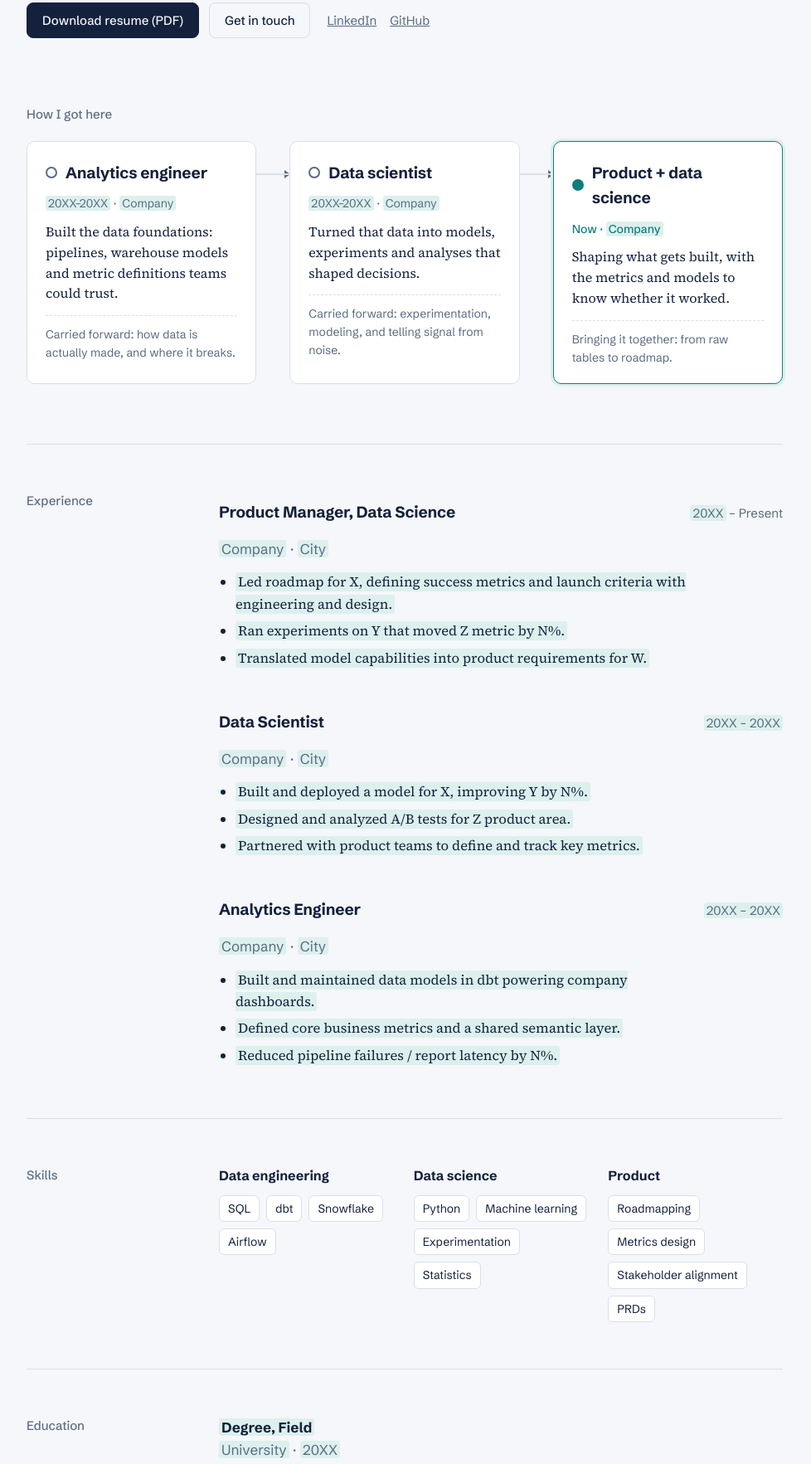
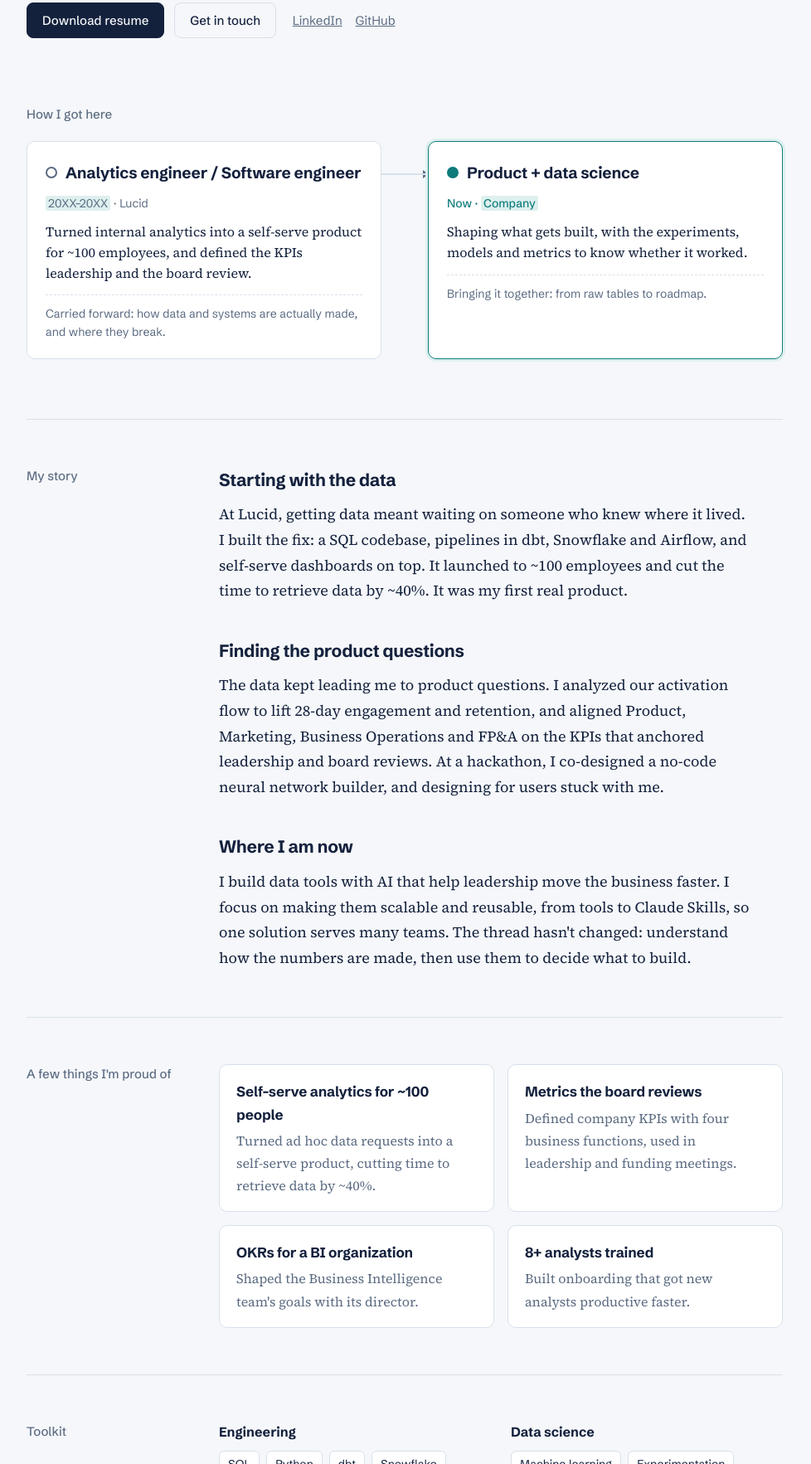
Before and after one commit to pdhami2/pdhami2.github.io, a plain HTML site: page index.html in a window 1280 px wide. Shown: the part 636-2401 px from the top of the page at 83% size, without its empty margins (152-1130 px from the left). Drawn offline with Linux system fonts and the light colour scheme.

Commit message:
Add files via upload

```diff
--- a/index.html
+++ b/index.html
@@ -3,11 +3,11 @@
 <head>
 <meta charset="utf-8">
 <meta name="viewport" content="width=device-width, initial-scale=1">
-<title>Your Name · Data Science & Product</title>
-<meta name="description" content="Analytics engineer turned data scientist, now working at the intersection of product management and data science.">
+<title>Your Name · About me</title>
+<meta name="description" content="Analytics and software engineer, now working at the intersection of product management and data science.">
 <link rel="preconnect" href="https://fonts.googleapis.com">
 <link rel="preconnect" href="https://fonts.gstatic.com" crossorigin>
-<link href="https://fonts.googleapis.com/css2?family=Schibsted+Grotesk:wght@400;500;700&family=Source+Serif+4:opsz,wght@8..60,400;8..60,500&display=swap" rel="stylesheet">
+<link href="https://fonts.googleapis.com/css2?family=Schibsted+Grotesk:wght@400;500;700&family=Source+Serif+4:ital,opsz,wght@0,8..60,400;0,8..60,500;1,8..60,400&display=swap" rel="stylesheet">
 <style>
 :root{
   --paper:#F5F7FA;
@@ -44,7 +44,7 @@ header.nav{position:sticky;top:0;z-index:10;background:color-mix(in srgb,var(--p
 /* intro */
 .intro{padding:80px 0 56px}
 .intro h1{font-size:clamp(38px,6vw,60px);line-height:1.05;letter-spacing:-.025em;margin:0 0 20px;font-weight:700;max-width:14ch}
-.intro .lede{font-family:var(--serif);font-size:20px;line-height:1.65;color:var(--ink);max-width:60ch;margin:0 0 28px}
+.intro .lede{font-family:var(--serif);font-size:20px;line-height:1.65;max-width:60ch;margin:0 0 28px}
 .actions{display:flex;flex-wrap:wrap;gap:12px;align-items:center}
 .btn{font:500 15px var(--sans);padding:11px 18px;border-radius:8px;border:1px solid var(--ink);background:var(--ink);color:var(--paper);cursor:pointer;text-decoration:none}
 .btn.ghost{background:transparent;color:var(--ink);border-color:var(--rule)}
@@ -52,39 +52,47 @@ header.nav{position:sticky;top:0;z-index:10;background:color-mix(in srgb,var(--p
 .contact-inline{display:flex;gap:16px;margin-left:8px;font-size:15px}
 .contact-inline a{color:var(--muted)}
 
-/* career lineage: the signature element */
+/* section labels */
+.label{font-size:15px;font-weight:500;color:var(--muted);margin:0 0 20px}
+
+/* career lineage */
 .arc{padding:24px 0 72px}
-.arc h2,.section h2{font-size:15px;font-weight:500;color:var(--muted);margin:0 0 20px}
-.lineage{display:grid;grid-template-columns:repeat(3,1fr);gap:40px;list-style:none;margin:0;padding:0;position:relative}
+.lineage{display:grid;grid-template-columns:repeat(2,1fr);gap:56px;list-style:none;margin:0;padding:0}
 .stage{position:relative;background:var(--card);border:1px solid var(--rule);border-radius:10px;padding:22px 22px 20px}
-.stage:not(:last-child)::after{content:"";position:absolute;top:38px;right:-41px;width:40px;height:2px;background:var(--rule)}
-.stage:not(:last-child)::before{content:"";position:absolute;top:34px;right:-42px;border:5px solid transparent;border-left:7px solid var(--muted);border-right:0}
+.stage:not(:last-child)::after{content:"";position:absolute;top:38px;right:-57px;width:56px;height:2px;background:var(--rule)}
+.stage:not(:last-child)::before{content:"";position:absolute;top:34px;right:-58px;border:5px solid transparent;border-left:7px solid var(--muted);border-right:0}
 .stage .node{display:flex;align-items:center;gap:10px;margin-bottom:12px}
 .stage .dot{width:14px;height:14px;border-radius:50%;border:2px solid var(--muted);background:var(--card);flex:none}
 .stage h3{margin:0;font-size:19px;letter-spacing:-.01em}
-.stage .when{font-family:var(--sans);font-size:14px;color:var(--muted);margin:0 0 10px}
+.stage .when{font-size:14px;color:var(--muted);margin:0 0 10px}
 .stage p{margin:0;font-family:var(--serif);font-size:16px;line-height:1.55}
-.stage .carry{font-family:var(--sans);margin-top:14px;padding-top:12px;border-top:1px dashed var(--rule);font-size:14px;color:var(--muted)}
+.stage p.when,.stage p.carry{font-family:var(--sans)}
+.stage .carry{margin-top:14px;padding-top:12px;border-top:1px dashed var(--rule);font-size:14px;color:var(--muted)}
 .stage.now{border-color:var(--accent);box-shadow:0 0 0 3px var(--accent-soft)}
 .stage.now .dot{border-color:var(--accent);background:var(--accent)}
 .stage.now .when{color:var(--accent);font-weight:500}
 
-/* resume sections */
+/* story */
 .section{padding:56px 0;border-top:1px solid var(--rule)}
 .section .grid{display:grid;grid-template-columns:200px 1fr;gap:32px}
-.job{display:grid;align-items:baseline;grid-template-columns:1fr auto;gap:2px 16px;padding:0 0 32px}
-.job:last-child{padding-bottom:0}
-.job h3{margin:0;font-size:19px;letter-spacing:-.01em}
-.job .org{color:var(--muted);margin:0}
-.job .dates{color:var(--muted);font-size:15px;white-space:nowrap;grid-row:1;grid-column:2}
-.job ul{grid-column:1/-1;margin:12px 0 0;padding-left:20px;font-family:var(--serif);font-size:16.5px;max-width:68ch}
-.job li{margin-bottom:6px}
-.skills{display:grid;grid-template-columns:repeat(3,1fr);gap:24px}
+.chapter{max-width:62ch;margin:0 0 40px}
+.chapter:last-child{margin-bottom:0}
+.chapter h3{font-size:21px;letter-spacing:-.015em;margin:0 0 10px}
+.chapter p{font-family:var(--serif);font-size:18px;line-height:1.7;margin:0 0 14px}
+.chapter p:last-child{margin-bottom:0}
+
+/* highlights */
+.highlights{display:grid;grid-template-columns:repeat(2,1fr);gap:16px;list-style:none;margin:0;padding:0}
+.highlights li{background:var(--card);border:1px solid var(--rule);border-radius:10px;padding:18px 20px}
+.highlights strong{display:block;font-size:17px;margin-bottom:4px;letter-spacing:-.01em}
+.highlights span{font-family:var(--serif);font-size:16px;color:var(--muted);line-height:1.55}
+
+/* toolkit */
+.skills{display:grid;grid-template-columns:repeat(2,1fr);gap:28px 24px}
 .skills h3{font-size:16px;margin:0 0 10px}
 .tags{display:flex;flex-wrap:wrap;gap:8px;list-style:none;margin:0;padding:0}
 .tags li{font-size:14px;padding:4px 10px;border-radius:6px;background:var(--card);border:1px solid var(--rule)}
-.edu p{margin:0}
-.edu .org{color:var(--muted)}
+
 footer{padding:48px 0 64px;border-top:1px solid var(--rule);color:var(--muted);font-size:15px}
 footer .wrap{display:flex;flex-wrap:wrap;gap:20px;justify-content:space-between}
 .ph{background:var(--accent-soft);border-radius:3px;padding:0 3px}
@@ -97,24 +105,10 @@ footer .wrap{display:flex;flex-wrap:wrap;gap:20px;justify-content:space-between}
   .lineage{grid-template-columns:1fr;gap:28px}
   .stage:not(:last-child)::after{top:auto;bottom:-29px;right:auto;left:28px;width:2px;height:28px}
   .stage:not(:last-child)::before{top:auto;bottom:-30px;right:auto;left:24px;border:5px solid transparent;border-top:7px solid var(--muted);border-bottom:0}
-  .section .grid{grid-template-columns:1fr;gap:12px}
-  .skills{grid-template-columns:1fr}
+  .section .grid{grid-template-columns:1fr;gap:4px}
+  .highlights,.skills{grid-template-columns:1fr}
+  .chapter p{font-size:17px}
   .contact-inline{margin-left:0;width:100%}
-}
-
-/* print = PDF resume */
-@media print{
-  :root{--paper:#fff;--card:#fff;--ink:#000;--muted:#444;--rule:#ccc;--accent:#000;--accent-soft:#fff}
-  body{font-size:11pt}
-  header.nav,.actions .btn,footer .site-only{display:none}
-  .intro{padding:0 0 12pt}
-  .intro h1{font-size:24pt;max-width:none}
-  .intro .lede{font-size:11pt}
-  .arc,.section{padding:12pt 0;break-inside:avoid-page}
-  .stage{box-shadow:none!important;padding:8pt}
-  .job{break-inside:avoid}
-  a{color:#000;text-decoration:none}
-  .ph{background:none;padding:0}
 }
 </style>
 </head>
@@ -126,7 +120,7 @@ footer .wrap{display:flex;flex-wrap:wrap;gap:20px;justify-content:space-between}
     <nav aria-label="Main">
       <ul>
         <li><a href="#top" aria-current="page">About</a></li>
-        <li><a href="#experience">Resume</a></li>
+        <li><a href="resume.pdf">Resume</a></li>
         <li><a href="/projects/">Projects<svg class="lock" viewBox="0 0 12 12" aria-label="Password protected"><rect x="2" y="5.5" width="8" height="5.5" rx="1" fill="currentColor"/><path d="M4 5.5V4a2 2 0 0 1 4 0v1.5" fill="none" stroke="currentColor" stroke-width="1.3"/></svg></a></li>
         <li class="hide-sm"><a href="#contact">Contact</a></li>
       </ul>
@@ -138,9 +132,9 @@ footer .wrap{display:flex;flex-wrap:wrap;gap:20px;justify-content:space-between}
 
   <section class="intro">
     <h1>Product decisions, built on data I understand end to end.</h1>
-    <p class="lede">I started as an analytics engineer, building the pipelines and models that teams relied on for their numbers. That foundation pulled me into data science, where I moved from making data reliable to making it predictive. Today I work where product management and data science meet: deciding what to build, and measuring whether it worked.</p>
+    <p class="lede">I started as an analytics and software engineer, building the pipelines, data models and systems that teams relied on. That foundation let me pivot quickly into building tools with AI. Today I work where product management, data science and AI meet: deciding what to build, and using data to measure whether it worked.</p>
     <div class="actions">
-      <button class="btn" type="button" onclick="window.print()">Download resume (PDF)</button>
+      <a class="btn" href="resume.pdf" download>Download resume</a>
       <a class="btn ghost" href="#contact">Get in touch</a>
       <span class="contact-inline">
         <a href="https://www.linkedin.com/in/your-handle">LinkedIn</a>
@@ -150,93 +144,75 @@ footer .wrap{display:flex;flex-wrap:wrap;gap:20px;justify-content:space-between}
   </section>
 
   <section class="arc" aria-labelledby="arc-h">
-    <h2 id="arc-h">How I got here</h2>
+    <h2 class="label" id="arc-h">How I got here</h2>
     <ol class="lineage">
       <li class="stage">
-        <div class="node"><span class="dot" aria-hidden="true"></span><h3>Analytics engineer</h3></div>
-        <p class="when"><span class="ph">20XX–20XX</span> · <span class="ph">Company</span></p>
-        <p>Built the data foundations: pipelines, warehouse models and metric definitions teams could trust.</p>
-        <p class="carry">Carried forward: how data is actually made, and where it breaks.</p>
-      </li>
-      <li class="stage">
-        <div class="node"><span class="dot" aria-hidden="true"></span><h3>Data scientist</h3></div>
-        <p class="when"><span class="ph">20XX–20XX</span> · <span class="ph">Company</span></p>
-        <p>Turned that data into models, experiments and analyses that shaped decisions.</p>
-        <p class="carry">Carried forward: experimentation, modeling, and telling signal from noise.</p>
+        <div class="node"><span class="dot" aria-hidden="true"></span><h3>Analytics engineer / Software engineer</h3></div>
+        <p class="when"><span class="ph">20XX–20XX</span> · Lucid</p>
+        <p>Turned internal analytics into a self-serve product for ~100 employees, and defined the KPIs leadership and the board review.</p>
+        <p class="carry">Carried forward: how data and systems are actually made, and where they break.</p>
       </li>
       <li class="stage now">
         <div class="node"><span class="dot" aria-hidden="true"></span><h3>Product + data science</h3></div>
         <p class="when">Now · <span class="ph">Company</span></p>
-        <p>Shaping what gets built, with the metrics and models to know whether it worked.</p>
+        <p>Shaping what gets built, with the experiments, models and metrics to know whether it worked.</p>
         <p class="carry">Bringing it together: from raw tables to roadmap.</p>
       </li>
     </ol>
   </section>
 
-  <section class="section" id="experience" aria-labelledby="exp-h">
+  <section class="section" aria-labelledby="story-h">
     <div class="grid">
-      <h2 id="exp-h">Experience</h2>
+      <h2 class="label" id="story-h">My story</h2>
       <div>
-        <article class="job">
-          <h3>Product Manager, Data Science</h3>
-          <p class="dates"><span class="ph">20XX</span> – Present</p>
-          <p class="org"><span class="ph">Company</span> · <span class="ph">City</span></p>
-          <ul>
-            <li><span class="ph">Led roadmap for X, defining success metrics and launch criteria with engineering and design.</span></li>
-            <li><span class="ph">Ran experiments on Y that moved Z metric by N%.</span></li>
-            <li><span class="ph">Translated model capabilities into product requirements for W.</span></li>
-          </ul>
+        <article class="chapter">
+          <h3>Starting with the data</h3>
+          <p>At Lucid, getting data meant waiting on someone who knew where it lived. I built the fix: a SQL codebase, pipelines in dbt, Snowflake and Airflow, and self-serve dashboards on top. It launched to ~100 employees and cut the time to retrieve data by ~40%. It was my first real product.</p>
         </article>
-        <article class="job">
-          <h3>Data Scientist</h3>
-          <p class="dates"><span class="ph">20XX – 20XX</span></p>
-          <p class="org"><span class="ph">Company</span> · <span class="ph">City</span></p>
-          <ul>
-            <li><span class="ph">Built and deployed a model for X, improving Y by N%.</span></li>
-            <li><span class="ph">Designed and analyzed A/B tests for Z product area.</span></li>
-            <li><span class="ph">Partnered with product teams to define and track key metrics.</span></li>
-          </ul>
+        <article class="chapter">
+          <h3>Finding the product questions</h3>
+          <p>The data kept leading me to product questions. I analyzed our activation flow to lift 28-day engagement and retention, and aligned Product, Marketing, Business Operations and FP&amp;A on the KPIs that anchored leadership and board reviews. At a hackathon, I co-designed a no-code neural network builder, and designing for users stuck with me.</p>
         </article>
-        <article class="job">
-          <h3>Analytics Engineer</h3>
-          <p class="dates"><span class="ph">20XX – 20XX</span></p>
-          <p class="org"><span class="ph">Company</span> · <span class="ph">City</span></p>
-          <ul>
-            <li><span class="ph">Built and maintained data models in dbt powering company dashboards.</span></li>
-            <li><span class="ph">Defined core business metrics and a shared semantic layer.</span></li>
-            <li><span class="ph">Reduced pipeline failures / report latency by N%.</span></li>
-          </ul>
+        <article class="chapter">
+          <h3>Where I am now</h3>
+          <p>I build data tools with AI that help leadership move the business faster. I focus on making them scalable and reusable, from tools to Claude Skills, so one solution serves many teams. The thread hasn't changed: understand how the numbers are made, then use them to decide what to build.</p>
         </article>
       </div>
     </div>
   </section>
 
+  <section class="section" aria-labelledby="hl-h">
+    <div class="grid">
+      <h2 class="label" id="hl-h">A few things I'm proud of</h2>
+      <ul class="highlights">
+        <li><strong>Self-serve analytics for ~100 people</strong><span>Turned ad hoc data requests into a self-serve product, cutting time to retrieve data by ~40%.</span></li>
+        <li><strong>Metrics the board reviews</strong><span>Defined company KPIs with four business functions, used in leadership and funding meetings.</span></li>
+        <li><strong>OKRs for a BI organization</strong><span>Shaped the Business Intelligence team's goals with its director.</span></li>
+        <li><strong>8+ analysts trained</strong><span>Built onboarding that got new analysts productive faster.</span></li>
+      </ul>
+    </div>
+  </section>
+
   <section class="section" aria-labelledby="skills-h">
     <div class="grid">
-      <h2 id="skills-h">Skills</h2>
+      <h2 class="label" id="skills-h">Toolkit</h2>
       <div class="skills">
         <div>
-          <h3>Data engineering</h3>
-          <ul class="tags"><li>SQL</li><li>dbt</li><li>Snowflake</li><li>Airflow</li></ul>
+          <h3>Engineering</h3>
+          <ul class="tags"><li>SQL</li><li>Python</li><li>dbt</li><li>Snowflake</li><li>Airflow</li><li>Git</li></ul>
         </div>
         <div>
           <h3>Data science</h3>
-          <ul class="tags"><li>Python</li><li>Machine learning</li><li>Experimentation</li><li>Statistics</li></ul>
+          <ul class="tags"><li>Machine learning</li><li>Experimentation</li><li>Statistics</li></ul>
+        </div>
+        <div>
+          <h3>Building with AI</h3>
+          <ul class="tags"><li>AI-assisted prototyping</li><li>AI evaluation scorecards</li><li>Claude Skills</li></ul>
         </div>
         <div>
           <h3>Product</h3>
-          <ul class="tags"><li>Roadmapping</li><li>Metrics design</li><li>Stakeholder alignment</li><li>PRDs</li></ul>
+          <ul class="tags"><li>Roadmapping</li><li>KPIs &amp; OKRs</li><li>Stakeholder alignment</li><li>PRDs</li></ul>
         </div>
-      </div>
-    </div>
-  </section>
-
-  <section class="section edu" aria-labelledby="edu-h">
-    <div class="grid">
-      <h2 id="edu-h">Education</h2>
-      <div>
-        <p><strong><span class="ph">Degree, Field</span></strong></p>
-        <p class="org"><span class="ph">University</span> · <span class="ph">20XX</span></p>
       </div>
     </div>
   </section>
@@ -245,8 +221,7 @@ footer .wrap{display:flex;flex-wrap:wrap;gap:20px;justify-content:space-between}
 
 <footer id="contact">
   <div class="wrap">
-    <span>Your Name · <a href="mailto:you@example.com">you@example.com</a></span>
-    <span class="site-only"><a href="https://www.linkedin.com/in/your-handle">LinkedIn</a> · <a href="https://github.com/your-handle">GitHub</a></span>
+    <span><a href="https://www.linkedin.com/in/your-handle">LinkedIn</a> · <a href="https://github.com/your-handle">GitHub</a></span>
   </div>
 </footer>
 
```
